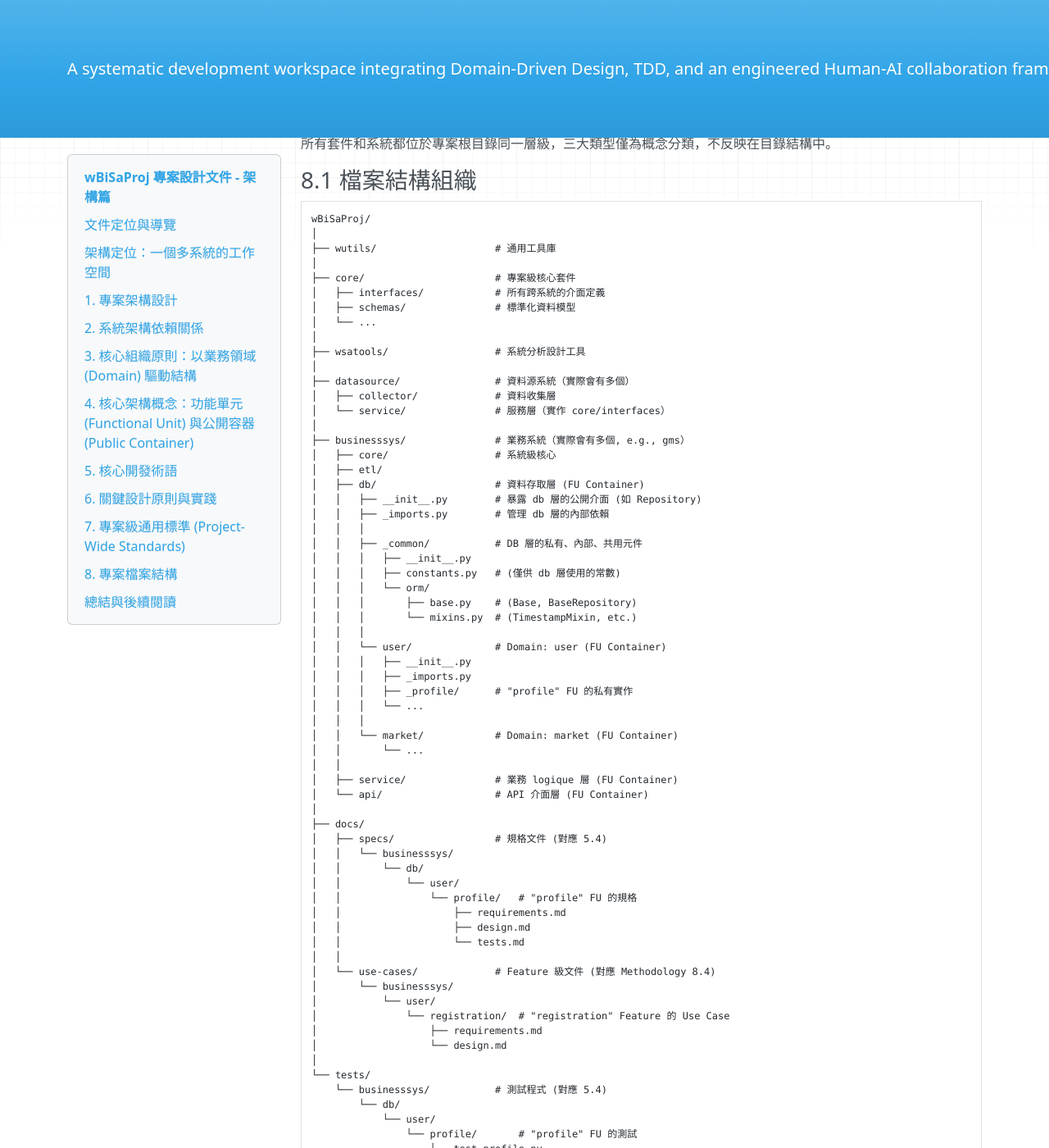
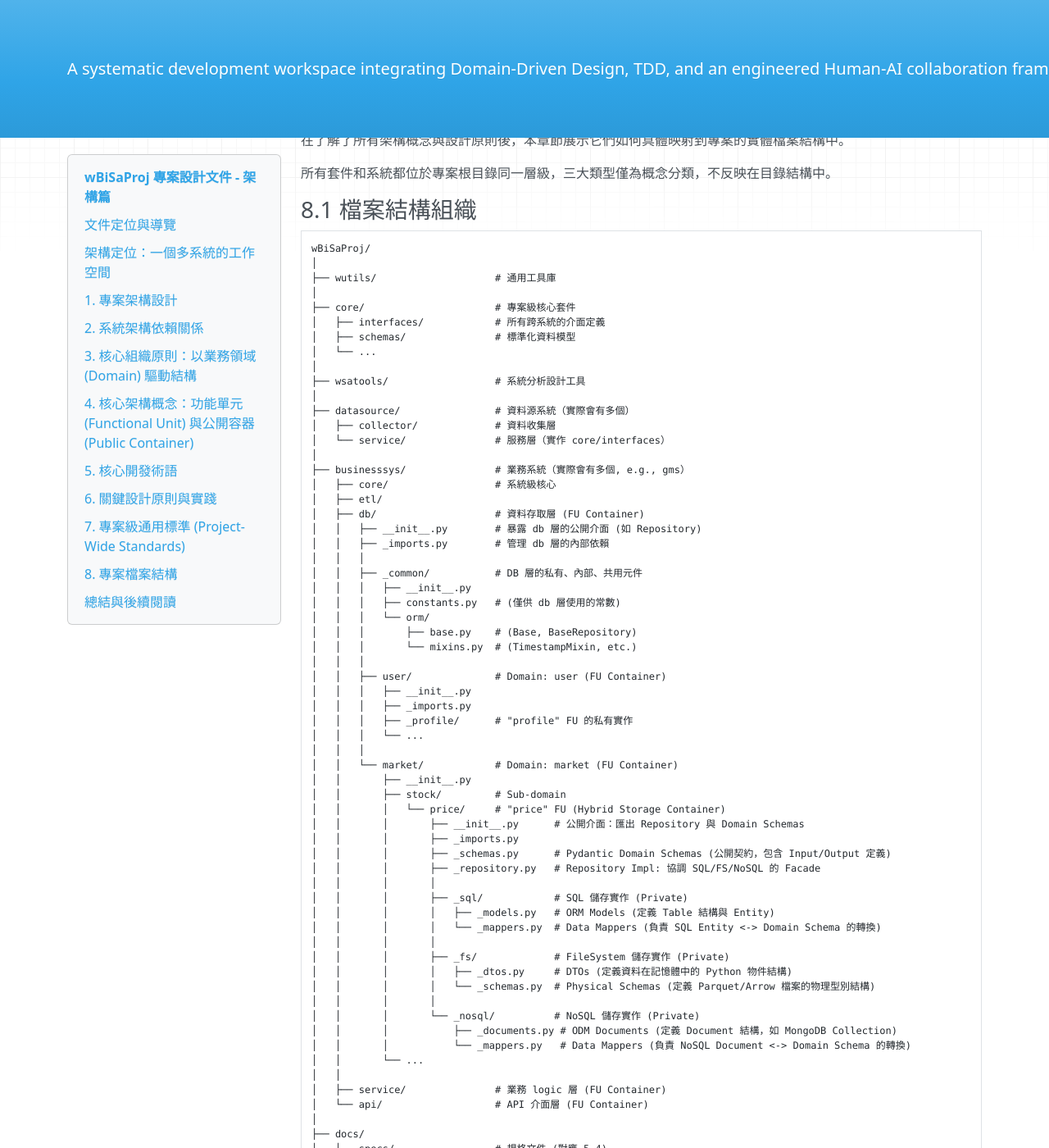
Before and after one commit to Wanini0209/wBiSaProj, an MkDocs documentation site: the page built from docs/PROJECT_DESIGN-ARCHITECTURE.md, in a window 1280 px wide and 1400 px high, scrolled down 17892 px. Shown: the whole window at 82% size. Built offline with MkDocs 1.6.1, drawn with Linux system fonts in a browser that asks for light colours; nearby versions of some CDN libraries; some of the changed text lies outside the part shown.

Commit message:
docs(project): refine hybrid storage structure in architecture guide
This update clarifies the directory structure and encapsulation rules for hybrid storage components (SQL/FileSystem/NoSQL) in `PROJECT_DESIGN-ARCHITECTURE.md`.

Changes include:
- Update Section 4.2: Explicitly distinguish public Domain Schemas from private ORM Models and Storage DTOs.
- Update Section 8.1: Expand the `market/stock/price` example to demonstrate a nested private implementation structure (`_sql/`, `_fs/`, `_nosql/`).
- Enforce `_` prefix naming convention for all private implementation files to strictly follow encapsulation principles.

````diff
--- a/docs/PROJECT_DESIGN-ARCHITECTURE.md
+++ b/docs/PROJECT_DESIGN-ARCHITECTURE.md
@@ -347,16 +347,18 @@
 
 (例如: `<fu_path>` = `gms/db/user/profile`)
 
-此 Container 提供一個 User Profile Repository FU，包含了 `UserProfileRepository` 與相關的 ORM 模型（如 `UserProfile`）。
+此 Container **對外提供** Repository 操作介面與 Domain Schemas (Pydantic)；其**內部實作**則封裝了 ORM 模型、DTO 定義與具體的資料存取邏輯。
 
 ```text
 gms/db/user/profile/
-├── __init__.py       # 公開介面：匯出 UserProfileRepository
+├── __init__.py       # 公開介面：匯出 UserProfileRepository 與 UserProfileSchema
 ├── _imports.py       # 此模組的統一依賴入口
 ├── _common/          # 此模組內部共用的私有元件
 │   └── constants.py
-├── _models.py        # User Profile Repository FU 的私有實作（ORM 模型定義）
-├── _repository.py    # User Profile Repository FU 的私有實作（倉儲類別與邏輯）
+├── _schemas.py       # Pydantic Domain Schemas (公開契約，包含 Input/Output 定義)
+├── _models.py        # SQL ORM 模型定義 (Private implementation)
+├── _dtos.py          # FileSystem/NoSQL 資料傳輸物件定義 (Private implementation)
+├── _repository.py    # 負責協調 SQL 與 FS 的倉儲邏輯
 └── ...
 ```
 
@@ -867,16 +869,35 @@
 │   │   │       ├── base.py    # (Base, BaseRepository)
 │   │   │       └── mixins.py  # (TimestampMixin, etc.)
 │   │   │
-│   │   └── user/              # Domain: user (FU Container)
+│   │   ├── user/              # Domain: user (FU Container)
 │   │   │   ├── __init__.py
 │   │   │   ├── _imports.py
 │   │   │   ├── _profile/      # "profile" FU 的私有實作
 │   │   │   └── ...
 │   │   │
 │   │   └── market/            # Domain: market (FU Container)
+│   │       ├── __init__.py
+│   │       ├── stock/         # Sub-domain
+│   │       │   └── price/     # "price" FU (Hybrid Storage Container)
+│   │       │       ├── __init__.py      # 公開介面：匯出 Repository 與 Domain Schemas
+│   │       │       ├── _imports.py
+│   │       │       ├── _schemas.py      # Pydantic Domain Schemas (公開契約，包含 Input/Output 定義)
+│   │       │       ├── _repository.py   # Repository Impl: 協調 SQL/FS/NoSQL 的 Facade
+│   │       │       │
+│   │       │       ├── _sql/            # SQL 儲存實作 (Private)
+│   │       │       │   ├── _models.py   # ORM Models (定義 Table 結構與 Entity)
+│   │       │       │   └── _mappers.py  # Data Mappers (負責 SQL Entity <-> Domain Schema 的轉換)
+│   │       │       │
+│   │       │       ├── _fs/             # FileSystem 儲存實作 (Private)
+│   │       │       │   ├── _dtos.py     # DTOs (定義資料在記憶體中的 Python 物件結構)
+│   │       │       │   └── _schemas.py  # Physical Schemas (定義 Parquet/Arrow 檔案的物理型別結構)
+│   │       │       │
+│   │       │       └── _nosql/          # NoSQL 儲存實作 (Private)
+│   │       │           ├── _documents.py # ODM Documents (定義 Document 結構，如 MongoDB Collection)
+│   │       │           └── _mappers.py   # Data Mappers (負責 NoSQL Document <-> Domain Schema 的轉換)
 │   │       └── ...
 │   │
-│   ├── service/               # 業務 logique 層 (FU Container)
+│   ├── service/               # 業務 logic 層 (FU Container)
 │   └── api/                   # API 介面層 (FU Container)
 │
 ├── docs/
````
